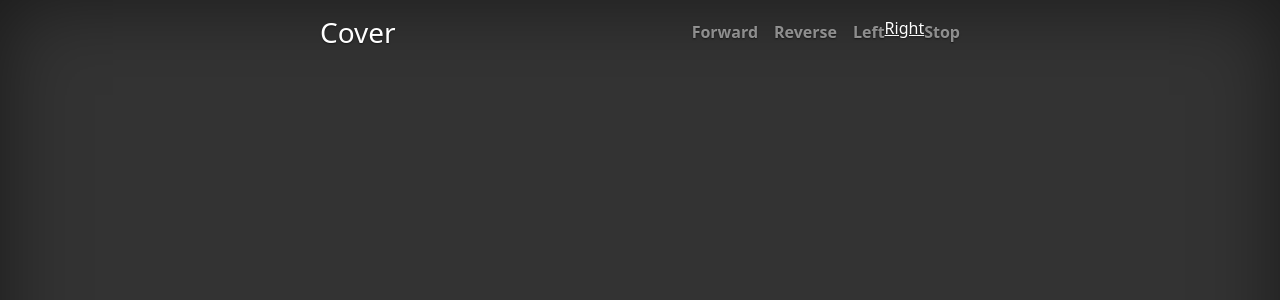
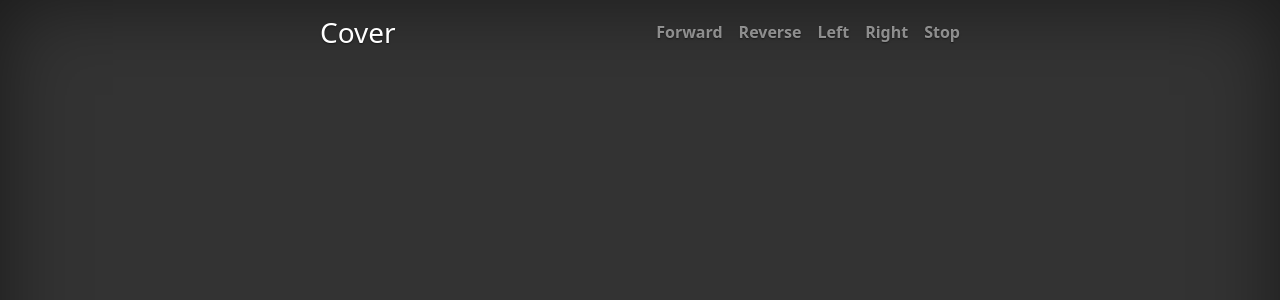
Before and after one commit to danielwilczak101/LarryLabBot, a Flask app: page / in a window 1280 px wide. Shown: the top 300 px of the page. Run offline with Flask 2, Linux system fonts and the light colour scheme.

Commit message:
fixed type error

```diff
--- a/motor/templates/index.html
+++ b/motor/templates/index.html
@@ -189,7 +189,7 @@
                     <a href="#" id="forward" class="nav-link">Forward</a>
                     <a href="#" id="reverse" class="nav-link">Reverse</a>
                     <a href="#" id="left" class="nav-link">Left</a>
-                    <a href="#" id="right" class="nav-linky">Right</a>
+                    <a href="#" id="right" class="nav-link">Right</a>
                     <a href="#" id="stop" class="nav-link">Stop</a>
                 </nav>
             </div>
```
